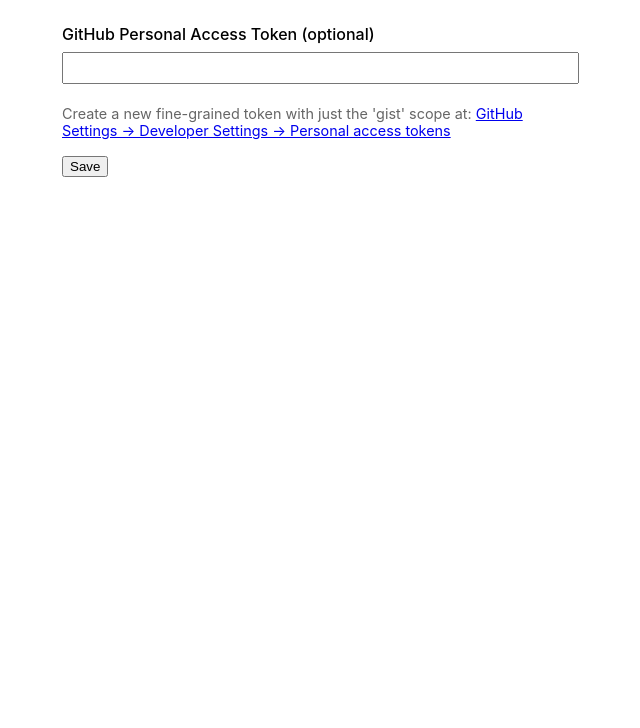
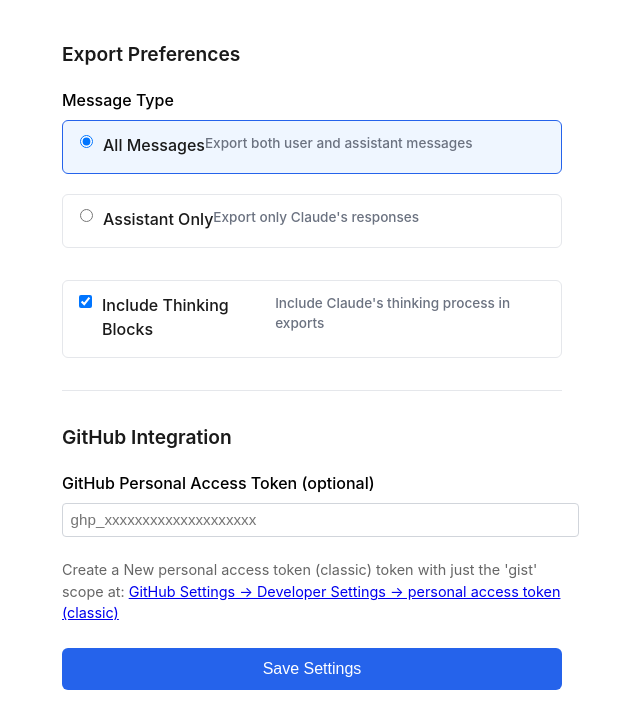
Before and after one commit to abhimanyu-sikarwar/claude-extension, a browser extension: page pages/options.html in a window 1280 px wide. Shown: the whole page, without its empty margins (328-968 px from the left). Drawn offline with Linux system fonts and the light colour scheme.

Commit message:
feat: Enhance export preferences UI and functionality with message type selection and include thinking option

```diff
--- a/pages/options.html
+++ b/pages/options.html
@@ -6,15 +6,46 @@
 </head>
 <body>
   <div class="container">
+    <h2>Export Preferences</h2>
+
+    <div class="field">
+      <label>Message Type</label>
+      <div class="radio-group">
+        <label class="radio-label">
+          <input type="radio" name="messageType" value="all" id="msg-all" checked>
+          <span>All Messages</span>
+          <span class="note">Export both user and assistant messages</span>
+        </label>
+        <label class="radio-label">
+          <input type="radio" name="messageType" value="assistant" id="msg-assistant">
+          <span>Assistant Only</span>
+          <span class="note">Export only Claude's responses</span>
+        </label>
+      </div>
+    </div>
+
+    <div class="field">
+      <label class="checkbox-label">
+        <input type="checkbox" id="include-thinking" checked>
+        <span>Include Thinking Blocks</span>
+        <span class="note">Include Claude's thinking process in exports</span>
+      </label>
+    </div>
+
+    <hr class="divider">
+
+    <h2>GitHub Integration</h2>
+
     <div class="field">
       <label for="github-token">GitHub Personal Access Token (optional)</label>
-      <input type="text" id="github-token">
+      <input type="text" id="github-token" placeholder="ghp_xxxxxxxxxxxxxxxxxxxx">
       <p class="note">
-        Create a new fine-grained token with just the 'gist' scope at:
-        <a href="https://github.com/settings/personal-access-tokens/new" target="_blank">GitHub Settings → Developer Settings → Personal access tokens</a>
+        Create a New personal access token (classic) token with just the 'gist' scope at:
+        <a href="https://github.com/settings/tokens/new" target="_blank">GitHub Settings → Developer Settings → personal access token (classic)</a>
       </p>
     </div>
-    <button id="save">Save</button>
+
+    <button id="save">Save Settings</button>
     <div id="status" class="hide"></div>
   </div>
   <script src="../src/options/options.js"></script>
--- a/src/options/options.js
+++ b/src/options/options.js
@@ -1,13 +1,35 @@
 // SPDX-License-Identifier: Apache-2.0
 document.addEventListener('DOMContentLoaded', function() {
+    // Elements
     const tokenInput = document.getElementById('github-token');
     const saveButton = document.getElementById('save');
     const status = document.getElementById('status');
 
-    // Load saved token
-    chrome.storage.local.get('githubToken', function(data) {
+    // Export preference elements
+    const msgAllRadio = document.getElementById('msg-all');
+    const msgAssistantRadio = document.getElementById('msg-assistant');
+    const includeThinkingCheckbox = document.getElementById('include-thinking');
+
+    // Load saved settings
+    chrome.storage.local.get(['githubToken', 'exportPreferences'], function(data) {
+      // Load GitHub token
       if (data.githubToken) {
         tokenInput.value = data.githubToken;
+      }
+
+      // Load export preferences
+      if (data.exportPreferences) {
+        // Message type
+        if (data.exportPreferences.messageType === 'assistant') {
+          msgAssistantRadio.checked = true;
+        } else {
+          msgAllRadio.checked = true;
+        }
+
+        // Include thinking
+        if (data.exportPreferences.includeThinking !== undefined) {
+          includeThinkingCheckbox.checked = data.exportPreferences.includeThinking;
+        }
       }
     });
 
@@ -22,10 +44,40 @@ document.addEventListener('DOMContentLoaded', function() {
     saveButton.addEventListener('click', function() {
       const token = tokenInput.value.trim();
 
+      // Get export preferences
+      const messageType = msgAssistantRadio.checked ? 'assistant' : 'all';
+      const includeThinking = includeThinkingCheckbox.checked;
+
+      // Save all settings
       chrome.storage.local.set({
-        githubToken: token
+        githubToken: token,
+        exportPreferences: {
+          messageType: messageType,
+          includeThinking: includeThinking
+        }
       }, function() {
-        showStatus('Settings saved successfully!');
+        if (chrome.runtime.lastError) {
+          showStatus('Error saving settings: ' + chrome.runtime.lastError.message, true);
+        } else {
+          showStatus('Settings saved successfully!');
+          console.log('Saved preferences:', {
+            hasToken: !!token,
+            messageType: messageType,
+            includeThinking: includeThinking
+          });
+        }
+      });
+    });
+
+    // Add visual feedback for radio button selection
+    const radioLabels = document.querySelectorAll('.radio-label');
+    radioLabels.forEach(label => {
+      label.addEventListener('click', function() {
+        // Update visual state immediately
+        radioLabels.forEach(l => l.style.backgroundColor = '');
+        if (label.querySelector('input:checked')) {
+          label.style.backgroundColor = '#eff6ff';
+        }
       });
     });
   });
--- a/styles/options.css
+++ b/styles/options.css
@@ -1,6 +1,7 @@
 body {
   padding: 1em;
   font-family: -apple-system, BlinkMacSystemFont, 'Segoe UI', Roboto, sans-serif;
+  line-height: 1.5;
 }
 
 .container {
@@ -8,8 +9,15 @@ body {
   margin: 0 auto;
 }
 
+h2 {
+  font-size: 1.2em;
+  font-weight: 600;
+  margin-bottom: 1em;
+  color: #1a1a1a;
+}
+
 .field {
-  margin-bottom: 1em;
+  margin-bottom: 1.5em;
 }
 
 .checked {
@@ -26,6 +34,15 @@ input[type="text"] {
   width: 100%;
   padding: 0.5em;
   margin-bottom: 0.5em;
+  border: 1px solid #d1d5db;
+  border-radius: 4px;
+  font-size: 0.95em;
+}
+
+input[type="text"]:focus {
+  outline: none;
+  border-color: #2563eb;
+  box-shadow: 0 0 0 3px rgba(37, 99, 235, 0.1);
 }
 
 .note {
@@ -55,3 +72,88 @@ input[type="text"] {
 .hide {
   display: none;
 }
+
+/* Radio and Checkbox Styles */
+.radio-group {
+  display: flex;
+  flex-direction: column;
+  gap: 0.75em;
+}
+
+.radio-label,
+.checkbox-label {
+  display: flex;
+  align-items: flex-start;
+  padding: 0.75em;
+  border: 1px solid #e5e7eb;
+  border-radius: 6px;
+  cursor: pointer;
+  transition: all 0.2s;
+}
+
+.radio-label:hover,
+.checkbox-label:hover {
+  background-color: #f9fafb;
+  border-color: #d1d5db;
+}
+
+.radio-label input[type="radio"],
+.checkbox-label input[type="checkbox"] {
+  margin-right: 0.75em;
+  margin-top: 2px;
+  flex-shrink: 0;
+}
+
+.radio-label span,
+.checkbox-label span {
+  display: block;
+}
+
+.radio-label span:first-of-type,
+.checkbox-label span:first-of-type {
+  font-weight: 500;
+  color: #1a1a1a;
+  margin-bottom: 0.25em;
+}
+
+.radio-label .note,
+.checkbox-label .note {
+  font-size: 0.85em;
+  color: #6b7280;
+  margin: 0;
+}
+
+/* Selected state */
+.radio-label:has(input:checked) {
+  background-color: #eff6ff;
+  border-color: #2563eb;
+}
+
+/* Divider */
+.divider {
+  border: none;
+  border-top: 1px solid #e5e7eb;
+  margin: 2em 0;
+}
+
+/* Save button improvements */
+#save {
+  background-color: #2563eb;
+  color: white;
+  border: none;
+  padding: 0.75em 1.5em;
+  border-radius: 6px;
+  font-weight: 500;
+  cursor: pointer;
+  transition: background-color 0.2s;
+  width: 100%;
+  font-size: 1em;
+}
+
+#save:hover {
+  background-color: #1d4ed8;
+}
+
+#save:active {
+  transform: scale(0.98);
+}
```
